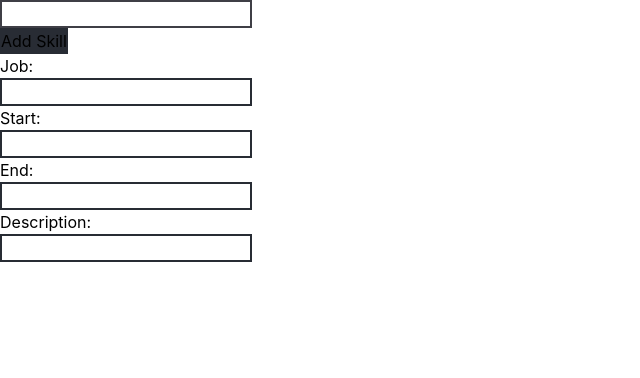
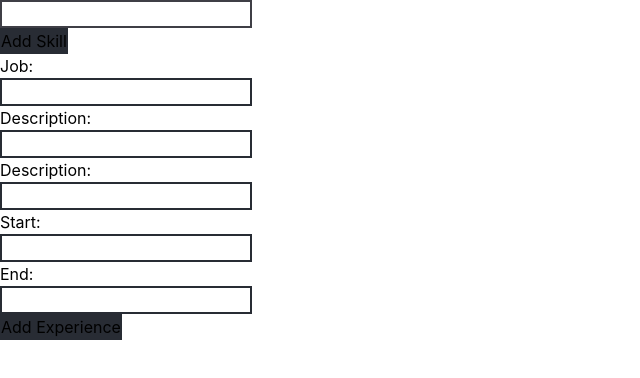
Before and after one commit to Sty6x/cv-application-maker, a React (Create React App) app: page / in a window 1280 px wide. Shown: the top 378 px of the page, without its empty margins (0-640 px from the left). Built offline with nearby package versions, Linux system fonts and the light colour scheme.

Commit message:
handling experience inputs in onChange event

```diff
--- a/src/App.js
+++ b/src/App.js
@@ -9,12 +9,21 @@ class App extends React.Component {
 		this.state = {
 			skills: [],
 			input: "",
+			experience: [],
+			userExperienceInput: {
+				jobTitle: "",
+				startDate: "",
+				endData: "",
+				jobLocation: "",
+				jobDescription: "",
+			},
 		};
-		this.handleInput = this.handleInput.bind(this);
+		this.handleSkillInput = this.handleSkillInput.bind(this);
 		this.addSkill = this.addSkill.bind(this);
+		this.handleExperienceInput = this.handleExperienceInput.bind(this);
 	}
 
-	handleInput(e) {
+	handleSkillInput(e) {
 		this.setState(
 			{
 				input: e.target.value,
@@ -41,11 +50,37 @@ class App extends React.Component {
 		}
 	}
 
+	handleExperienceInput(e) {
+		if (e.target.id === "title-job-input") {
+			this.setState(
+				{
+					userExperienceInput: {
+						...this.state.userExperienceInput,
+						jobTitle: e.target.value,
+					},
+				},
+				() => console.log(this.state)
+			);
+		}
+
+		if (e.target.id === "desc-job-input") {
+			this.setState(
+				{
+					userExperienceInput: {
+						...this.state.userExperienceInput,
+						jobDescription: e.target.value,
+					},
+				},
+				() => console.log(this.state)
+			);
+		}
+	}
+
 	render() {
 		return (
 			<div id="app-container">
 				<input
-					onChange={this.handleInput}
+					onChange={this.handleSkillInput}
 					className="border-[2px] border-solid border-zinc-700"
 					type="text"
 				/>
@@ -54,12 +89,12 @@ class App extends React.Component {
 				</button>
 				<SkillList skillsArr={this.state.skills} />
 
-				<>
-					<ExperienceInput />
-				</>
-        <>
-        <ExperienceList />
-        </>
+				<div>
+					<ExperienceInput inputHandler={this.handleExperienceInput} />
+				</div>
+				<div>
+					<ExperienceList />
+				</div>
 			</div>
 		);
 	}
--- a/src/components/experience-component/experienceInput.js
+++ b/src/components/experience-component/experienceInput.js
@@ -4,11 +4,20 @@ class ExperienceInput extends React.Component {
 		super(props);
 	}
 	render() {
+        const inputHandler = this.props.inputHandler;
 		return (
 			<div id="experience-input-field">
 				<div id="job-input-container">
 					<label htmlFor="job-input">Job:</label>
-					<input name="job-input" id="job-input" />
+					<input onChange={inputHandler} name="job-input" id="title-job-input" />
+				</div>
+                <div id="job-location-input-container">
+					<label htmlFor="location-job-input">Description:</label>
+					<input onChange={inputHandler} name="location-job-input" id="location-job-input" />
+				</div>
+                <div id="job-desc-input-container">
+					<label htmlFor="desc-job-input">Description:</label>
+					<input onChange={inputHandler} name="desc-job-input" id="desc-job-input" />
 				</div>
 				<div id="job-startdate-input-container">
 					<label htmlFor="start-date-job-input">Start:</label>
@@ -18,10 +27,8 @@ class ExperienceInput extends React.Component {
 					<label htmlFor="end-date-job-input">End:</label>
 					<input name="end-date-job-input" id="end-date-job-input" />
 				</div>
-				<div id="job-desc-input-container">
-					<label htmlFor="desc-job-input">Description:</label>
-					<input name="desc-job-input" id="desc-job-input" />
-				</div>
+
+                <button type="button">Add Experience</button>
 			</div>
 		);
 	}
```
